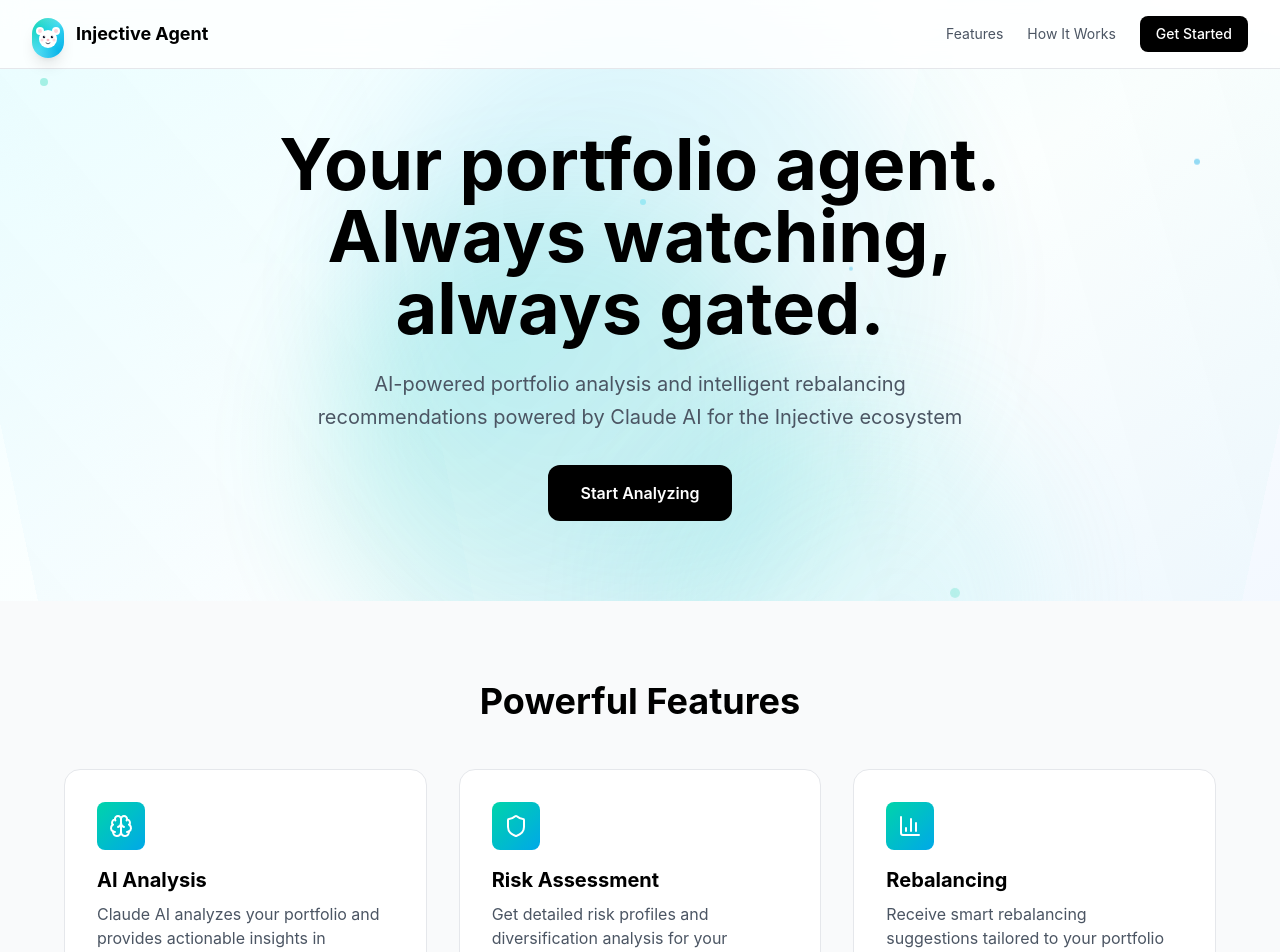
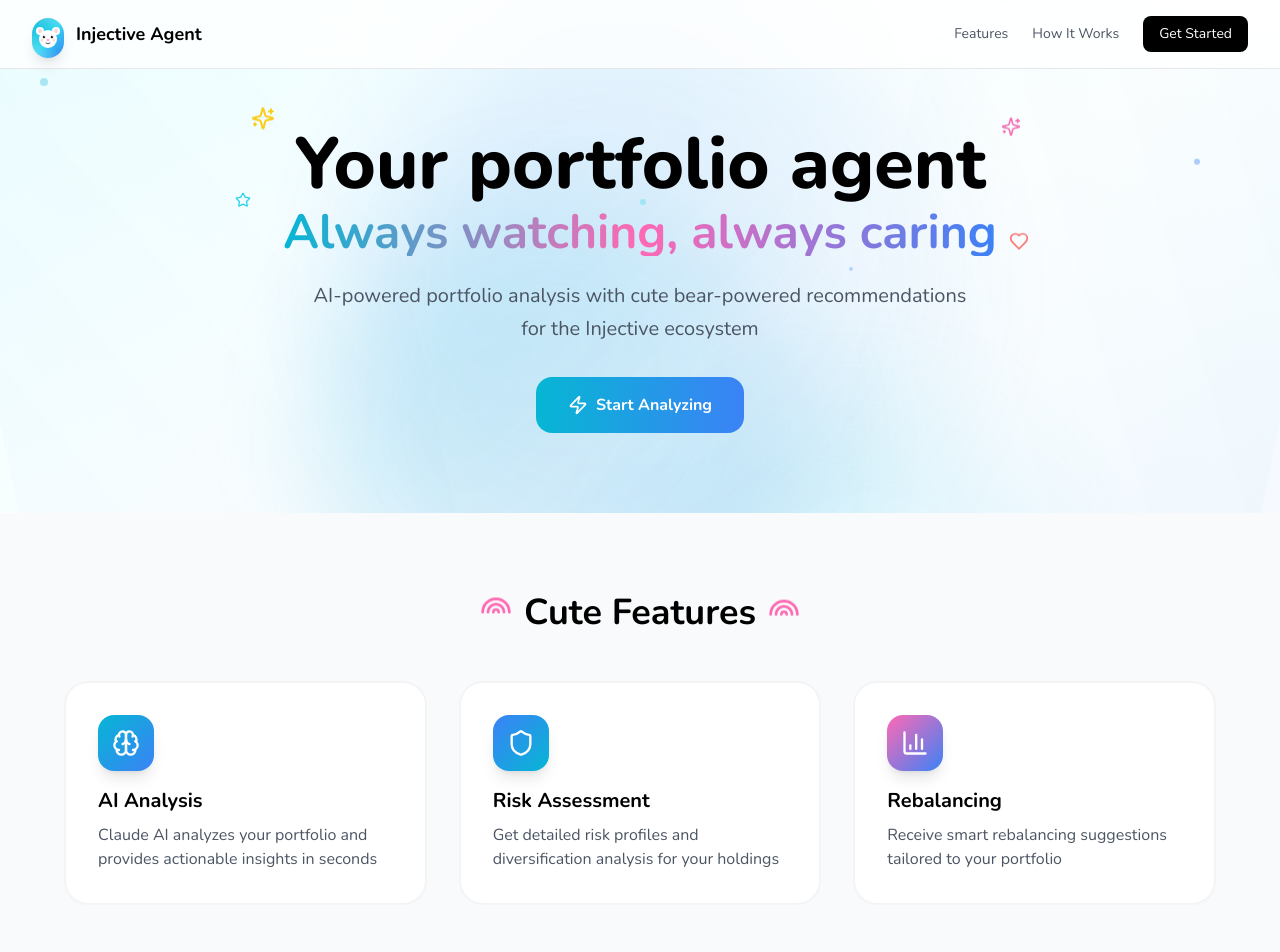
Before and after one commit to thesithunyein/injective-ai-portfolio-agent, a Next.js app: page / in a window 1280 px wide. Shown: the top 952 px of the page. Built offline with nearby package versions, Linux system fonts and the light colour scheme.

Commit message:
Design: Make entire site cute with Nunito font, rounded cards, cute icons, and animations

```diff
--- a/src/app/layout.tsx
+++ b/src/app/layout.tsx
@@ -1,5 +1,12 @@
 import type { Metadata } from 'next'
+import { Nunito } from 'next/font/google'
 import './globals.css'
+
+const nunito = Nunito({
+  subsets: ['latin'],
+  weight: ['400', '600', '700', '800', '900'],
+  variable: '--font-nunito',
+})
 
 export const metadata: Metadata = {
   title: 'Injective Agent - AI Portfolio Analysis',
@@ -22,7 +29,7 @@
 }) {
   return (
     <html lang="en">
-      <body className="bg-white text-black antialiased">
+      <body className={`${nunito.variable} font-sans bg-white text-black antialiased`}>
         {children}
       </body>
     </html>
--- a/src/app/page.tsx
+++ b/src/app/page.tsx
@@ -9,7 +9,7 @@
 import { LoadingState } from '@/components/LoadingState'
 import { ErrorState } from '@/components/ErrorState'
 import { Logo } from '@/components/Logo'
-import { Brain, Shield, BarChart3 } from 'lucide-react'
+import { Brain, Shield, BarChart3, Sparkles, Heart, Star, Zap, Rainbow } from 'lucide-react'
 
 export default function Home() {
   const {
@@ -127,23 +127,29 @@
         {/* Hero Section */}
         <section className="relative z-10 pt-32 pb-20 px-4 md:px-8">
           <div className="max-w-4xl mx-auto text-center">
-            <h1 className="text-6xl md:text-7xl font-bold text-black mb-6 leading-tight">
-              Your portfolio agent.
-              <br />
-              Always watching,
-              <br />
-              always gated.
-            </h1>
+            <div className="relative inline-block mb-6">
+              <Sparkles className="absolute -top-4 -left-8 w-6 h-6 text-yellow-400 animate-bounce" style={{ animationDelay: '0s' }} />
+              <Sparkles className="absolute -top-2 -right-6 w-5 h-5 text-pink-400 animate-bounce" style={{ animationDelay: '0.5s' }} />
+              <Star className="absolute top-1/2 -left-12 w-4 h-4 text-cyan-400 animate-pulse" />
+              <Heart className="absolute bottom-0 -right-8 w-5 h-5 text-red-400 animate-bounce" style={{ animationDelay: '1s' }} />
+              <h1 className="text-5xl md:text-7xl font-extrabold text-black mb-2 leading-tight">
+                Your portfolio agent
+              </h1>
+              <h2 className="text-3xl md:text-5xl font-bold bg-gradient-to-r from-primary via-cute-dark to-secondary bg-clip-text text-transparent">
+                Always watching, always caring
+              </h2>
+            </div>
             <p className="text-xl text-gray-600 mb-8 max-w-2xl mx-auto leading-relaxed">
-              AI-powered portfolio analysis and intelligent rebalancing recommendations powered by Claude AI for the Injective ecosystem
+              AI-powered portfolio analysis with cute bear-powered recommendations for the Injective ecosystem
             </p>
             <button
               onClick={() => {
                 const element = document.getElementById('wallet-section')
                 element?.scrollIntoView({ behavior: 'smooth' })
               }}
-              className="px-8 py-4 bg-black text-white rounded-xl font-semibold hover:bg-gray-800 transition transform hover:scale-105"
+              className="px-8 py-4 bg-gradient-to-r from-primary to-secondary text-white rounded-2xl font-bold hover:shadow-lg transition transform hover:scale-105 flex items-center gap-2 mx-auto"
             >
+              <Zap className="w-5 h-5" />
               Start Analyzing
             </button>
           </div>
@@ -152,25 +158,29 @@
         {/* Features Section */}
         <section id="features" className="relative z-10 py-20 px-4 md:px-8 bg-gray-50">
           <div className="max-w-6xl mx-auto">
-            <h2 className="text-4xl font-bold text-black mb-12 text-center">Powerful Features</h2>
+            <div className="flex items-center justify-center gap-3 mb-12">
+              <Rainbow className="w-8 h-8 text-cute-dark animate-bounce" />
+              <h2 className="text-4xl font-bold text-black">Cute Features</h2>
+              <Rainbow className="w-8 h-8 text-cute-dark animate-bounce" style={{ animationDelay: '0.5s' }} />
+            </div>
             <div className="grid md:grid-cols-3 gap-8">
-              <div className="bg-white p-8 rounded-2xl border border-gray-200 hover:border-primary/50 transition-all hover:shadow-lg">
-                <div className="w-12 h-12 rounded-lg bg-gradient-to-br from-primary to-secondary mb-4 flex items-center justify-center">
-                  <Brain className="w-6 h-6 text-white" />
+              <div className="bg-white p-8 rounded-3xl border-2 border-gray-100 hover:border-cute/50 transition-all hover:shadow-xl hover:shadow-cute/10 transform hover:-translate-y-1">
+                <div className="w-14 h-14 rounded-2xl bg-gradient-to-br from-primary to-secondary mb-4 flex items-center justify-center shadow-lg">
+                  <Brain className="w-7 h-7 text-white" />
                 </div>
                 <h3 className="text-xl font-bold text-black mb-2">AI Analysis</h3>
                 <p className="text-gray-600">Claude AI analyzes your portfolio and provides actionable insights in seconds</p>
               </div>
-              <div className="bg-white p-8 rounded-2xl border border-gray-200 hover:border-primary/50 transition-all hover:shadow-lg">
-                <div className="w-12 h-12 rounded-lg bg-gradient-to-br from-primary to-secondary mb-4 flex items-center justify-center">
-                  <Shield className="w-6 h-6 text-white" />
+              <div className="bg-white p-8 rounded-3xl border-2 border-gray-100 hover:border-cute/50 transition-all hover:shadow-xl hover:shadow-cute/10 transform hover:-translate-y-1">
+                <div className="w-14 h-14 rounded-2xl bg-gradient-to-br from-secondary to-primary mb-4 flex items-center justify-center shadow-lg">
+                  <Shield className="w-7 h-7 text-white" />
                 </div>
                 <h3 className="text-xl font-bold text-black mb-2">Risk Assessment</h3>
                 <p className="text-gray-600">Get detailed risk profiles and diversification analysis for your holdings</p>
               </div>
-              <div className="bg-white p-8 rounded-2xl border border-gray-200 hover:border-primary/50 transition-all hover:shadow-lg">
-                <div className="w-12 h-12 rounded-lg bg-gradient-to-br from-primary to-secondary mb-4 flex items-center justify-center">
-                  <BarChart3 className="w-6 h-6 text-white" />
+              <div className="bg-white p-8 rounded-3xl border-2 border-gray-100 hover:border-cute/50 transition-all hover:shadow-xl hover:shadow-cute/10 transform hover:-translate-y-1">
+                <div className="w-14 h-14 rounded-2xl bg-gradient-to-br from-cute-dark to-secondary mb-4 flex items-center justify-center shadow-lg">
+                  <BarChart3 className="w-7 h-7 text-white" />
                 </div>
                 <h3 className="text-xl font-bold text-black mb-2">Rebalancing</h3>
                 <p className="text-gray-600">Receive smart rebalancing suggestions tailored to your portfolio</p>
@@ -242,7 +252,11 @@
         {/* CTA Section */}
         <section id="wallet-section" className="relative z-10 py-20 px-4 md:px-8 bg-gray-50">
           <div className="max-w-2xl mx-auto">
-            <h2 className="text-4xl font-bold text-black mb-8 text-center">Ready to Analyze?</h2>
+            <div className="flex items-center justify-center gap-2 mb-8">
+              <Heart className="w-6 h-6 text-cute-dark animate-pulse" />
+              <h2 className="text-4xl font-bold text-black text-center">Ready to Analyze?</h2>
+              <Heart className="w-6 h-6 text-cute-dark animate-pulse" style={{ animationDelay: '0.5s' }} />
+            </div>
             <WalletConnect />
           </div>
         </section>
--- a/tailwind.config.ts
+++ b/tailwind.config.ts
@@ -9,15 +9,37 @@
   theme: {
     extend: {
       colors: {
-        primary: '#00d4aa',
-        secondary: '#00a8e8',
+        primary: '#06b6d4',
+        secondary: '#3b82f6',
+        cute: '#ffb6c1',
+        'cute-dark': '#ff69b4',
         accent: '#0f172a',
         surface: 'rgba(255, 255, 255, 0.03)',
         'surface-strong': 'rgba(255, 255, 255, 0.05)',
       },
       fontFamily: {
-        sans: ['Inter', 'system-ui', 'sans-serif'],
+        sans: ['Nunito', 'Inter', 'system-ui', 'sans-serif'],
+        cute: ['Nunito', 'Quicksand', 'sans-serif'],
         mono: ['JetBrains Mono', 'monospace'],
+      },
+      borderRadius: {
+        'cute': '1.5rem',
+        'cute-lg': '2rem',
+      },
+      animation: {
+        'bounce-slow': 'bounce 2s infinite',
+        'wiggle': 'wiggle 1s ease-in-out infinite',
+        'float': 'float 3s ease-in-out infinite',
+      },
+      keyframes: {
+        wiggle: {
+          '0%, 100%': { transform: 'rotate(-3deg)' },
+          '50%': { transform: 'rotate(3deg)' },
+        },
+        float: {
+          '0%, 100%': { transform: 'translateY(0px)' },
+          '50%': { transform: 'translateY(-10px)' },
+        },
       },
     },
   },
```
